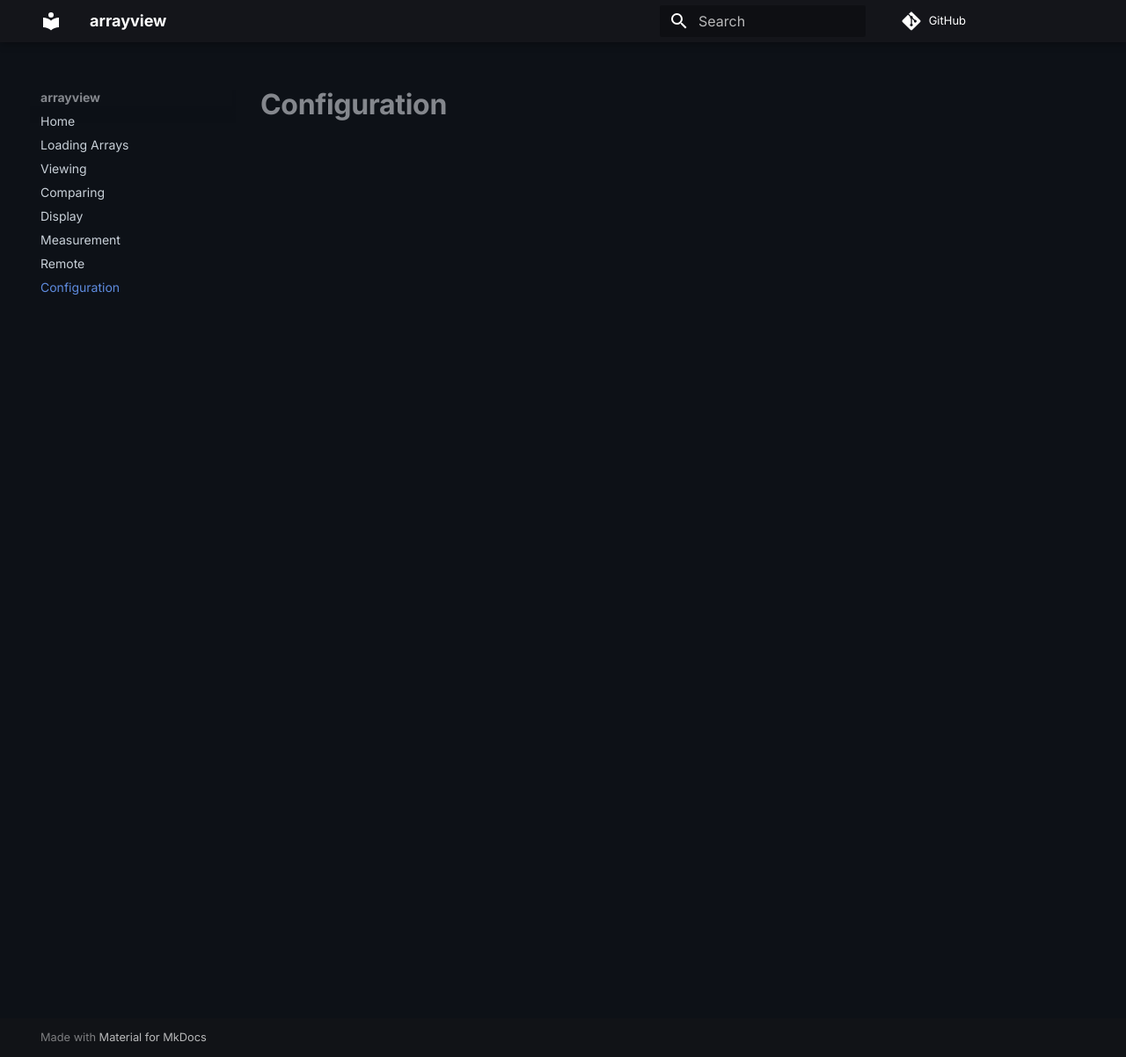
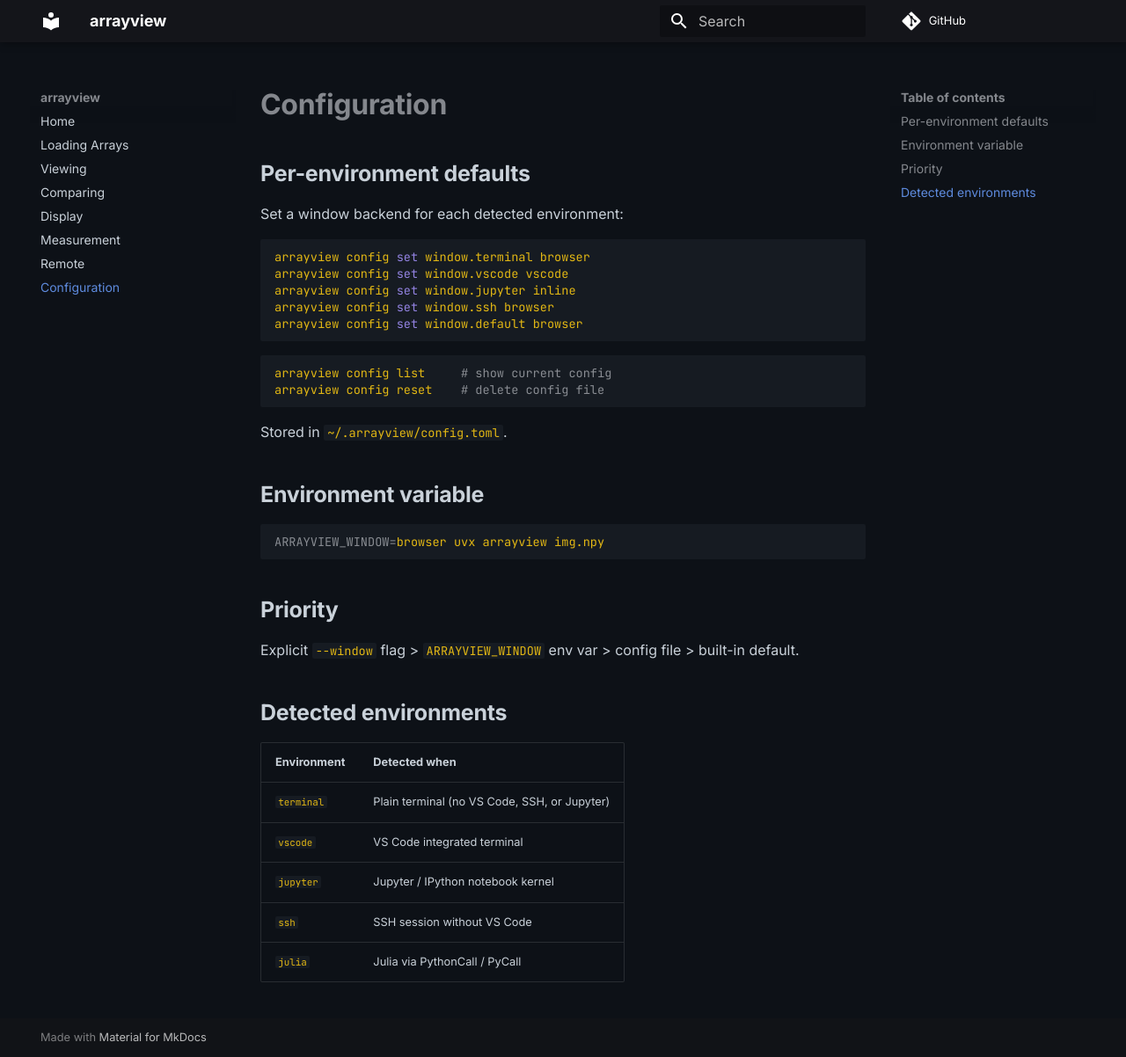
Before and after one commit to oscarvanderheide/arrayview, an MkDocs documentation site: the page built from docs/configuration.md, in a window 1280 px wide and 1202 px high. Shown: the whole window at 88% size. Built offline with MkDocs 1.6.1 and Material for MkDocs 9.7.7, drawn with Linux system fonts in a browser that asks for light colours; comment, search, counter and statistics services are not loaded.

Commit message:
docs: add configuration page

````diff
--- a/docs/configuration.md
+++ b/docs/configuration.md
@@ -1 +1,40 @@
 # Configuration
+
+## Per-environment defaults
+
+Set a window backend for each detected environment:
+
+```bash
+arrayview config set window.terminal browser
+arrayview config set window.vscode vscode
+arrayview config set window.jupyter inline
+arrayview config set window.ssh browser
+arrayview config set window.default browser
+```
+
+```bash
+arrayview config list     # show current config
+arrayview config reset    # delete config file
+```
+
+Stored in `~/.arrayview/config.toml`.
+
+## Environment variable
+
+```bash
+ARRAYVIEW_WINDOW=browser uvx arrayview img.npy
+```
+
+## Priority
+
+Explicit `--window` flag > `ARRAYVIEW_WINDOW` env var > config file > built-in default.
+
+## Detected environments
+
+| Environment | Detected when |
+|-------------|---------------|
+| `terminal` | Plain terminal (no VS Code, SSH, or Jupyter) |
+| `vscode` | VS Code integrated terminal |
+| `jupyter` | Jupyter / IPython notebook kernel |
+| `ssh` | SSH session without VS Code |
+| `julia` | Julia via PythonCall / PyCall |
````
